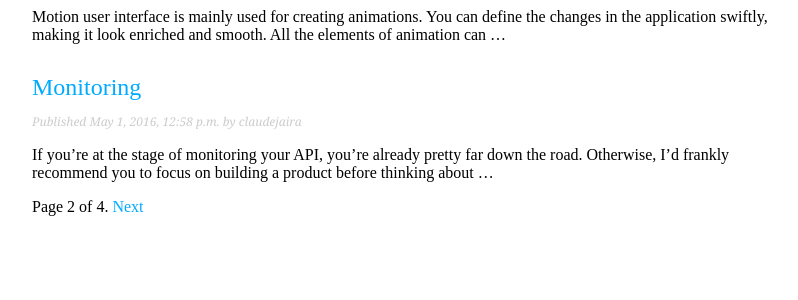
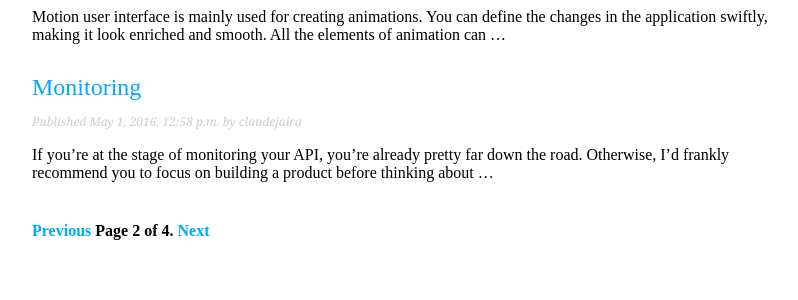
Before and after one commit to isds/myblog, a Django app: page /blog/?page=2 in a window 1280 px wide. Shown: the part 309-609 px from the top of the page, without its empty margins (6-804 px from the left). Run offline with Django 3.2, Linux system fonts and the light colour scheme; data comes from the database, SQL or seed files in the repository; parts of the project's set-up code (start-up, migrations or seed data) failed here and were passed over.

Commit message:
Refectoring code.

```diff
--- a/blog/templates/pagination.html
+++ b/blog/templates/pagination.html
@@ -1,6 +1,6 @@
-<div class="pagination.html">
+<div class="pagination">
     <span class="step-links">
-        {% if page.has_previou %}
+        {% if page.has_previous %}
             <a href="?page={{ page.previous_page_number }}">Previous</a>
         {% endif %}
         <span class="current">
--- a/blog/views.py
+++ b/blog/views.py
@@ -1,5 +1,5 @@
 from django.shortcuts import render, get_object_or_404
-from django.core.paginator import Paginator, EmptyPage, PaneNotAnInteger
+from django.core.paginator import Paginator, EmptyPage, PageNotAnInteger
 from .models import Post
 
 
```
